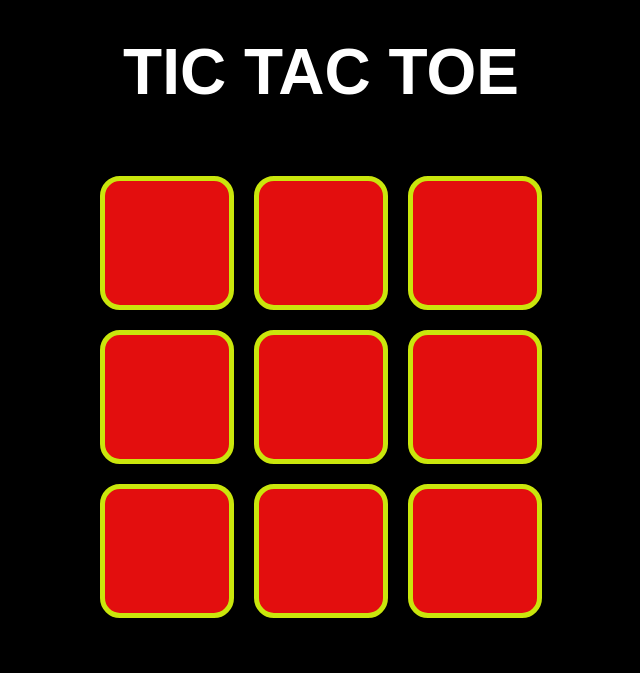
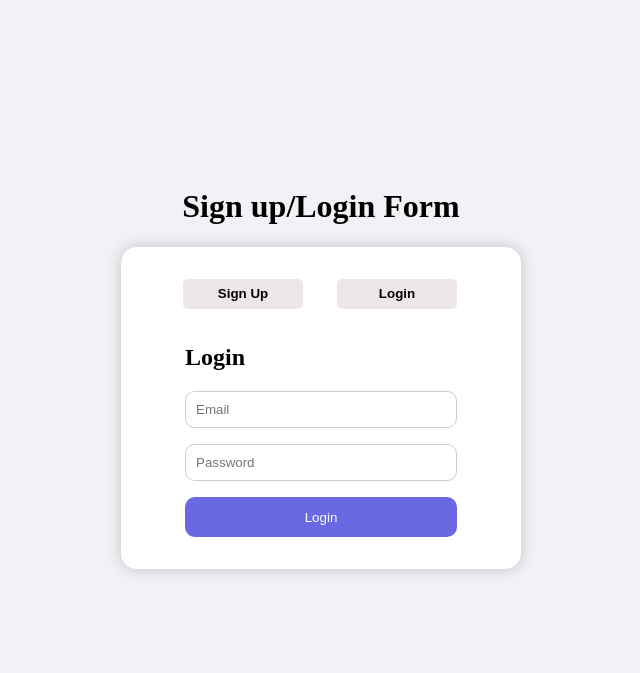
Before and after one commit to neerajgautam9548/Tic_Tac_toe_game, a plain HTML site: page index.html in a window 1280 px wide. Shown: the whole page, without its empty margins (319-959 px from the left). Drawn offline with Linux system fonts and the light colour scheme.

Commit message:
Add files via upload

```diff
--- a/index.html
+++ b/index.html
@@ -1,50 +1,37 @@
 <!DOCTYPE html>
 <html lang="en">
 <head>
-  <meta charset="UTF-8" />
-  <meta name="viewport" content="width=device-width, initial-scale=1.0"/>
-  <title>Sequential Box Animation</title>
-  <link rel="stylesheet" href="header.css" />
+    <meta charset="UTF-8">
+    <meta name="viewport" content="width=device-width, initial-scale=1.0">
+    <title>form_filling</title>
+    <link rel="stylesheet" href="style.css">
 </head>
 <body>
-  <header id="hide1">
-    <h1>TIC TAC TOE</h1>
-  </header>
-  <main>
-  <div class="add">Thanks
-      <!-- <button class="new_game">New Game</button> -->
-  </div>
-  <div id="hide" class="winner1">
-    <h1>Game Over</h1>
-    <h1 class="game_winner"></h1>
-    <div class="btn">
-      <button class="new_game">New Game</button>
-      <button class="exit">Exit</button>
+    <h1>Sign up/Login Form</h1>
+    <div class="container">
+        <div class="toggle-button">
+            <button onclick="showForm('signup')">Sign Up</button>
+            <button onclick="showForm('login')">Login</button>
+        </div>
+
+        <!-- sign up form -->
+        <form id="signup-form" class="form hidden">
+            <h2>Sign Up</h2>
+            <input type="text" placeholder="Name" required>
+            <input type="email" placeholder="Email" required>
+            <input type="password" placeholder="Password" required>
+            <input type="password" placeholder="confirm passowrd" required>
+            <button type="submit" class="submit">Sign Up</button>
+        </form>
+
+        <!-- login form -->
+        <form id="login-form" class="form">
+            <h2>Login</h2>
+            <input type="email" placeholder="Email" required>
+            <input type="password" placeholder="Password" required>
+            <button type="submit" class="submit">Login</button>
+        </form>
     </div>
-  </div>
-  <div id="hide1" class="container">
-    <div class="box-container">
-      <div class="box1">
-
-        <div class="box"></div>
-        <div class="box"></div>
-        <div class="box"></div>
-      </div>
-      <div class="box2">
-
-        <div class="box"></div>
-        <div class="box"></div>
-        <div class="box"></div>
-      </div>
-      <div class="box3">
-
-        <div class="box"></div>
-        <div class="box"></div>
-        <div class="box"></div>
-      </div>
-    </div>
-    </div>
-  </main>
-  <script src="header.js"></script>
+    <script src="script.js"></script>
 </body>
 </html>
--- /dev/null
+++ b/script.js
@@ -0,0 +1,71 @@
+// function showForm(formType){
+//     const signup=document.getElementById("signup-form");
+//     const login=document.getElementById("login-form");
+
+//     if(formType === 'login'){
+//         login.classList.remove("hidden");
+//         signup.classList.add("hidden");
+//     }
+//     else{
+//         signup.classList.remove("hidden");
+//         login.classList.add("hidden");
+//     }
+// }
+// document.getElementsByClassName("form").classList.add("hidden");
+function showForm(formType) {
+  const signup = document.getElementById("signup-form");
+  const login = document.getElementById("login-form");
+
+  const submit=document.getElementsByClassName("submit");
+  if (formType === 'login') {
+    login.classList.remove("hidden");
+    signup.classList.add("hidden");
+
+  } else {
+    signup.classList.remove("hidden");
+    login.classList.add("hidden");
+    // alert("Signup successful! please login.");
+  }
+}
+
+document.querySelector("#signup-form").addEventListener("submit",function(e){
+  e.preventDefault();
+  const inputs=this.querySelectorAll("input");
+  const name=inputs[0].value;
+  const email=inputs[1].value;
+  const password=inputs[2].value;
+  const confirmPassword=inputs[3].value;
+
+  if(password!=confirmPassword) {
+    alert("Passwords do not match");
+    return ;
+  }
+
+  const user={name,email,password};
+  localStorage.setItem("user",JSON.stringify(user));
+
+  alert("signup successful! Please login.");
+  showForm("login");
+  this.reset();
+})
+document.querySelector("#login-form").addEventListener("submit",function(e){
+  e.preventDefault();
+
+  const inputs=this.querySelectorAll("input");
+  const email=inputs[0].value;
+  const password=inputs[1].value;
+
+  const storedUser=JSON.parse(localStorage.getItem("user"));
+
+  if(!storedUser){
+    alert("No user found. Please sign up first.");
+    return ;
+  }
+
+  if(email===storedUser.email && password===storedUser.password){
+    alert("Login successful! Redirecting to dashboard...")
+  }
+  else{
+    alert("Invalid email or password.");
+  }
+})
--- /dev/null
+++ b/style.css
@@ -0,0 +1,71 @@
+body{
+    display: flex;
+    flex-direction: column;
+    justify-content: center;
+    align-items: center;
+    font-size: 16px;
+    font-family: 'Times New Roman', Times, serif;
+    height: 90vh;
+    background-color: #f0f2f5;
+}
+.container{
+    background-color: rgb(36, 129, 215);
+    border: none;
+    border-radius: 1rem;
+    background-color: white;
+    box-shadow: 0px 0px 15px rgba(0,0,0,0.2);
+    transition: scale(1.1);
+}
+.toggle-button{
+    padding: 2rem 4rem 1rem 2rem;
+    /* gap: 5rem; */
+
+}
+.toggle-button button{
+    text-align: center;
+    height: 30px;
+    width: 120px;
+    border: none;
+    border-radius: 5px;
+    background-color: #ede7e7;
+    margin-left: 30px;
+    /* font-size: 20px; */
+    font-weight: bold;
+
+}
+.toggle-button button:hover{
+    background-color:#ddd;
+}
+
+.form,.form{
+    display: flex;
+    flex-direction: column;
+    padding: 0rem 4rem;
+    margin-bottom: 2rem;
+}
+input{
+    margin-bottom: 1rem;
+    /* padding: 0.5rem; */
+    padding: 10px;
+
+    /* height: 3vh;
+    width: 35vw; */
+    border-radius: 0.6rem;
+    border: none;
+    background-size: cover;
+    /* position: absolute; */
+    border: 1px solid #ccc;
+}
+.submit{
+    height: 40px;
+    border: none;
+    background-color: rgb(105, 105, 228);
+    border-radius: 10px;
+    color: white;
+}
+.submit:hover{
+    background-color: blue;
+}
+.hidden{
+    display: none;
+}
```
